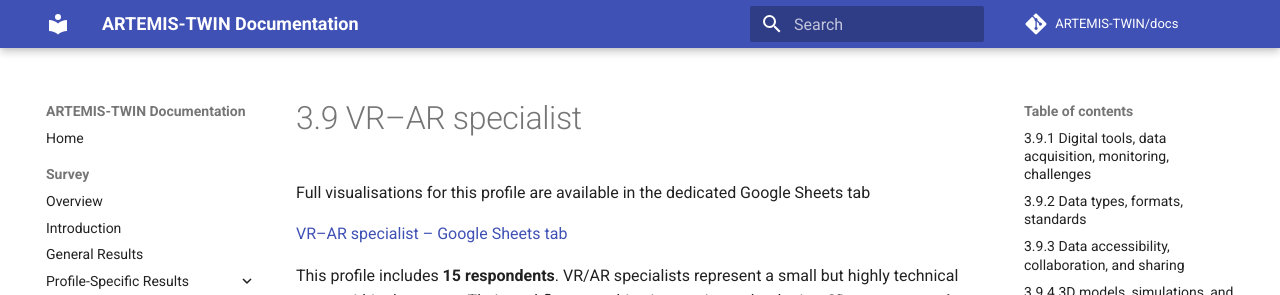
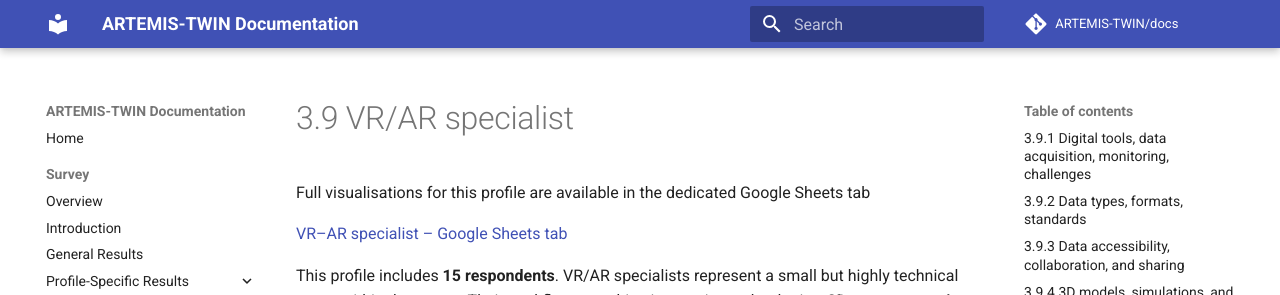
Before and after one commit to ARTEMIS-TWIN/Docs, an MkDocs documentation site: the page built from docs/survey/03-09-vr-ar-specialist.md, in a window 1280 px wide and 900 px high. Shown: the top 295 px of the window. Built offline with MkDocs 1.6.1 and Material for MkDocs 9.7.7, drawn with Linux system fonts in a browser that asks for light colours; comment, search, counter and statistics services are not loaded.

```diff
--- a/docs/survey/03-09-vr-ar-specialist.md
+++ b/docs/survey/03-09-vr-ar-specialist.md
@@ -1,4 +1,4 @@
-# 3.9 VR–AR specialist
+# 3.9 VR/AR specialist
 
 Full visualisations for this profile are available in the dedicated Google Sheets tab
 
```
